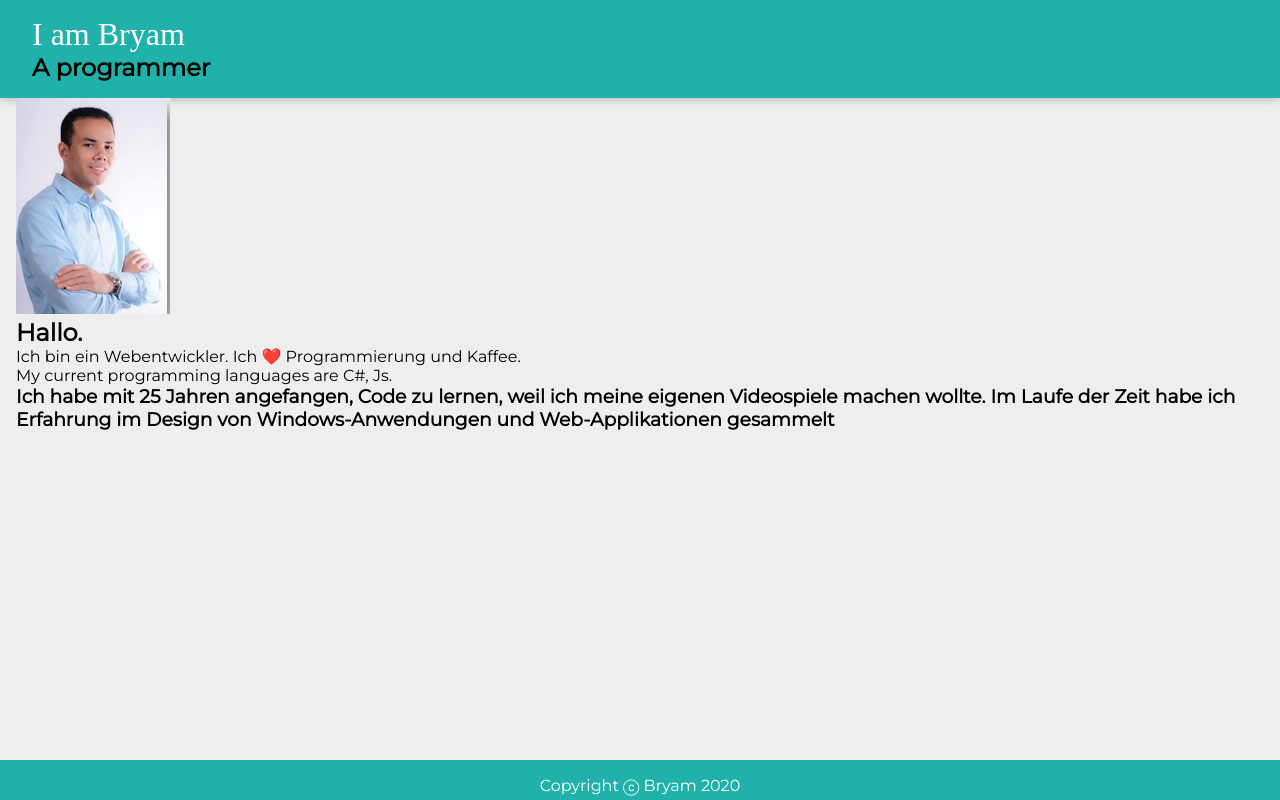
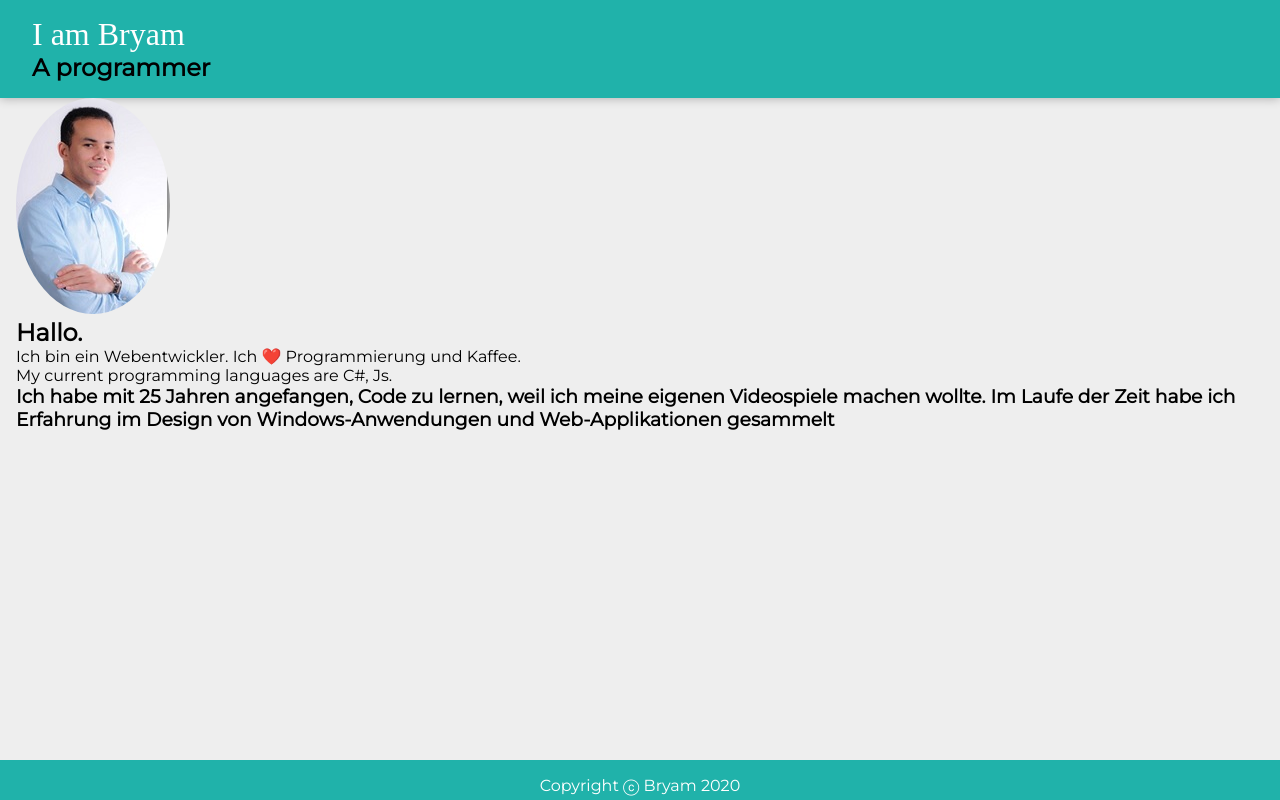
Before and after one commit to Kendrickbry/testing, a React (Create React App) app: page / in a window 1280 px wide. Built offline with nearby package versions, Linux system fonts and the light colour scheme; a web font is replaced by a local one.

Commit message:
Update styles.css

```diff
--- a/public/styles.css
+++ b/public/styles.css
@@ -34,7 +34,9 @@ footer {
   width: 100%;
   height: 2.5rem;
 }
-
+img{
+  border-radius: 50%;
+}
 footer p {
   color:white;
 }
```
